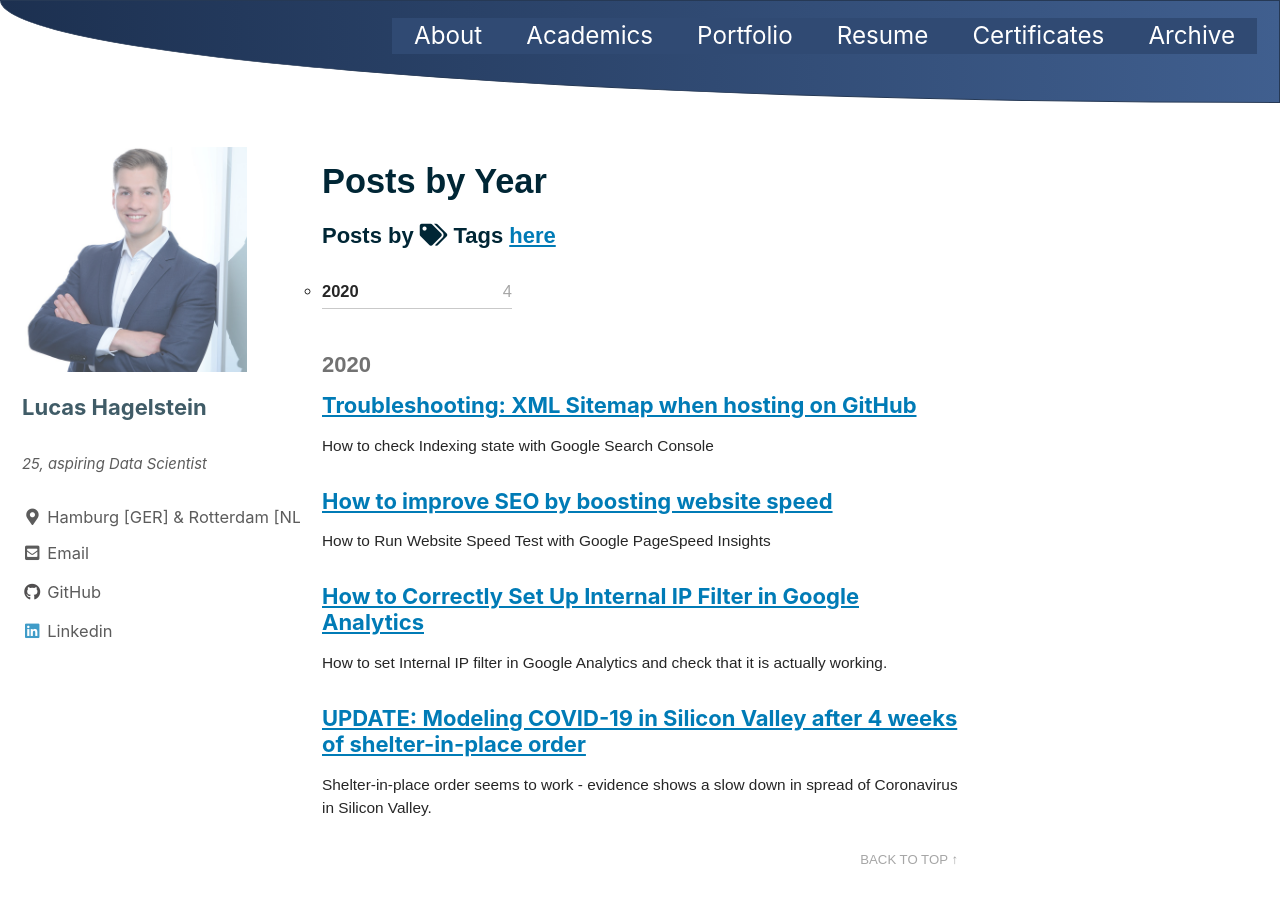
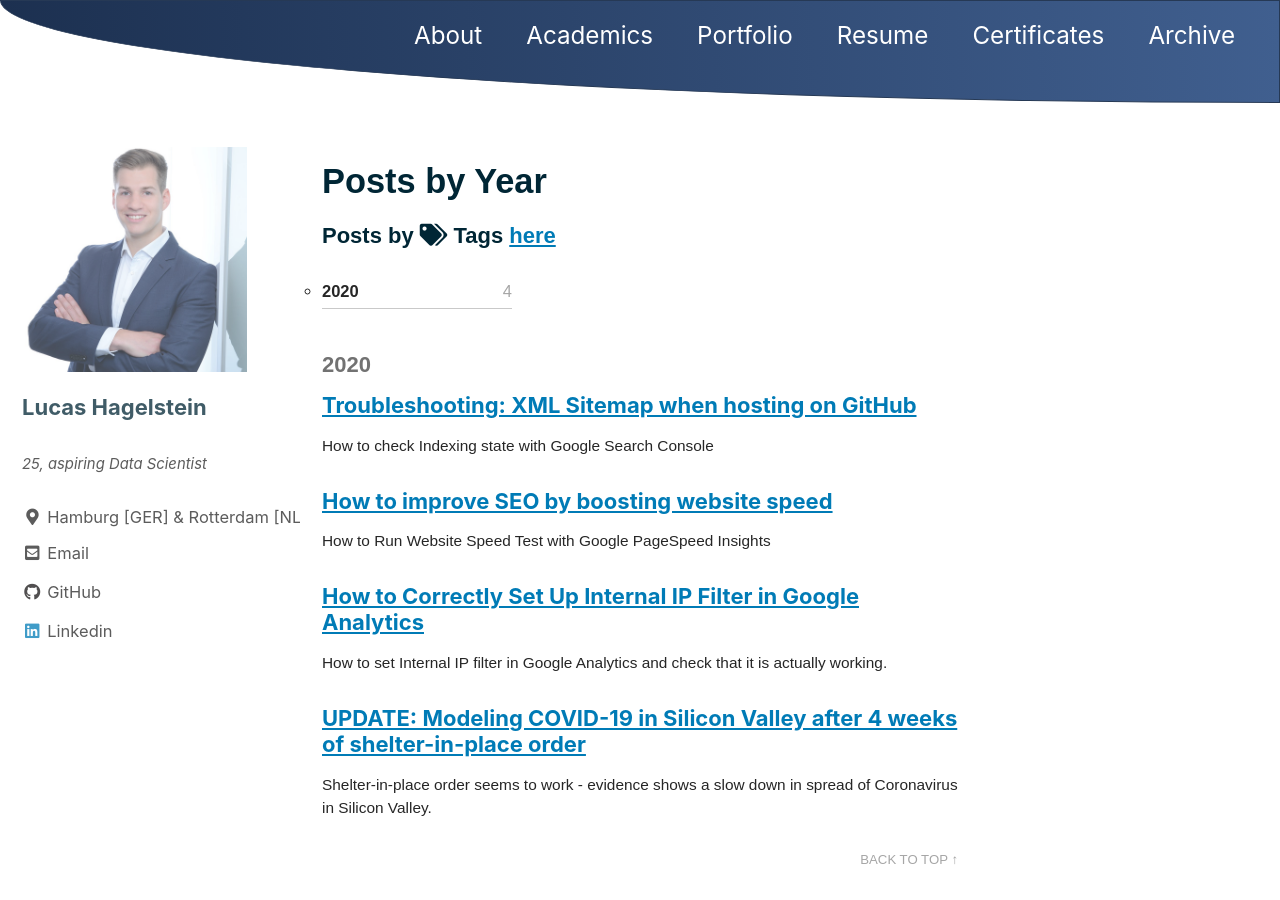
Before and after one commit to LHAGELS/LHAGELS.github.io, a Jekyll site: the page built from _pages/year-archive.md, in a window 1280 px wide and 900 px high. Built offline with Jekyll 4.4.1, drawn with Linux system fonts in a browser that asks for light colours; cached includes are drawn as plain includes; nearby versions of some CDN libraries.

Commit message:
new github

```diff
--- a/_sass/minimal-mistakes/_masthead.scss
+++ b/_sass/minimal-mistakes/_masthead.scss
@@ -92,7 +92,6 @@
   display: block;
   list-style-type: none;
   white-space: nowrap;
-  background-color: #304a73;
 
   &--lg {
     padding-right: 2em;
--- a/_sass/minimal-mistakes/_navigation.scss
+++ b/_sass/minimal-mistakes/_navigation.scss
@@ -309,11 +309,10 @@
     li {
       display: block;
       border-bottom: 1px solid white;
-      background-color: transparent;
 
       &:last-child {
         border-bottom: none;
-        background-color: #304a73;
+        background-color: #304a73
       }
     }
   }
```
